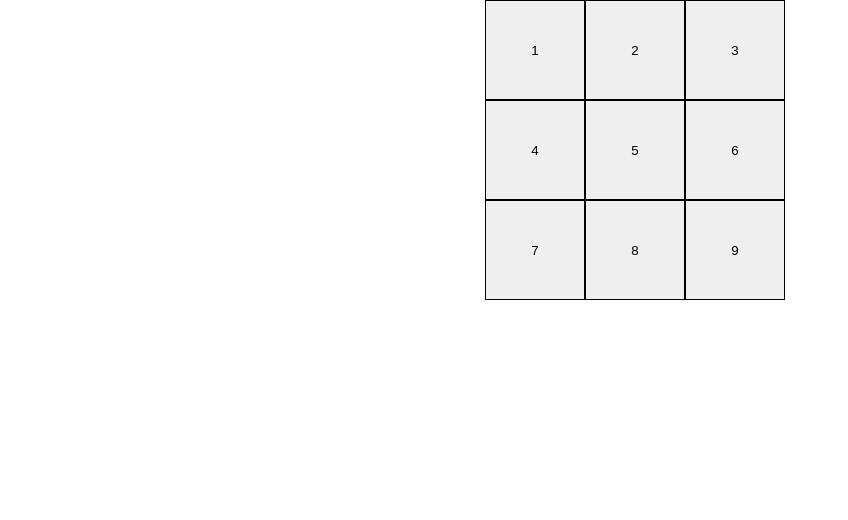
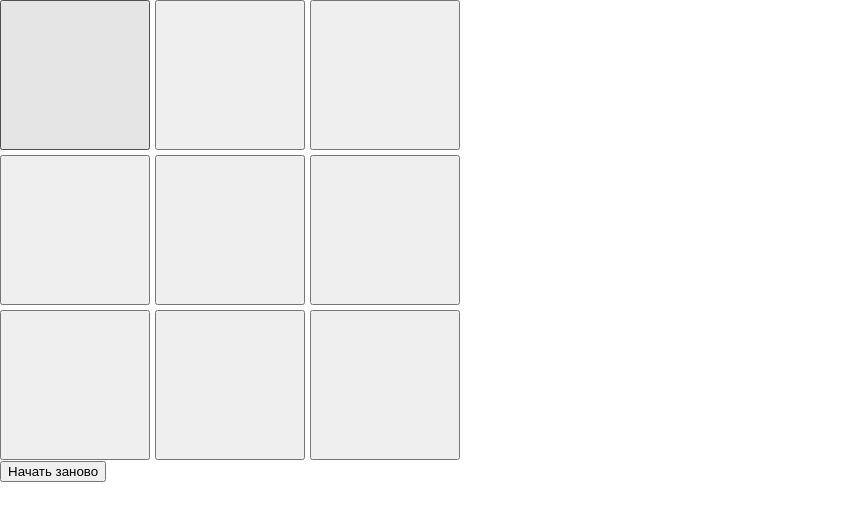
Before and after one commit to MCF512/circleCross, a React (Create React App) app: page / in a window 1280 px wide. Shown: the top 520 px of the page, without its empty margins (0-848 px from the left). Built offline with nearby package versions, Linux system fonts and the light colour scheme; the HTML template or start-up script is replaced by a standard one.

Commit message:
initialFields problem

```diff
--- a/src/App.js
+++ b/src/App.js
@@ -1,70 +1,34 @@
 import { useState } from 'react';
-import './App.css';
-import { Cell } from './components/Cell/Cell';
+import st from './App.module.css';
+import { field as initialFields } from './constants/field';
+import { Board } from './components/Board/Board';
 
 function App() {
 
-  const cells = [1, 2, 3, 4, 5, 6, 7, 8, 9];
-  const winConditions = [
-    '123',
-    '456',
-    '789',
-    '147',
-    '258',
-    '369',
-    '159',
-    '357'
-  ]
+  const [fields, setFields] = useState(initialFields);
+  const [XO, setXO] = useState('X');
+  const [isGameEnded, setIsGameEnded] = useState(false);
 
-  let [step, setStep] = useState(0);
-  let [circles, setCircles] = useState([]);
-  let [cross, setCross] = useState([]);
-
-  const checkForWin = (player) => {
-    // console.log(player)
-    let joined = player.sort((a, b) => {
-      return +a - +b
-    }).join('')
-    console.log(joined)
-    for (let cond of winConditions) {
-      if (joined.includes(cond)) {
-        alert('win')
-      }
-    }
+  const handleReset = () => {
+    console.log(initialFields)
+    setFields(initialFields)
+    setIsGameEnded(false)
+    setXO('X')
   }
 
 
-  const handleClick = (e) => {
-    setStep(step + 1);
+  return (
+    <div>
+      <Board
+        fields={fields}
+        XO={XO}
+        setXO={setXO}
+        setFields={setFields}
+      />
 
-    if (circles.includes(e.target.value) || cross.includes(e.target.value)) {
-      return
-    }
-
-    if (step % 2) {
-      let updateCircles = [...circles, e.target.value]
-      setCircles(updateCircles)
-      console.log('circles')
-      checkForWin(circles)
-      // console.log("ход игрока 2")
-    } else {
-      let updateCross = [...cross, e.target.value]
-      setCross(updateCross)
-      console.log('cross')
-      checkForWin(cross)
-      // console.log(e.target.value)
-    }
-  }
-
-  return (
-    <div className="App">
-      {cells.map(item => {
-        return (
-          <Cell key={item} id={item} onClick={(e) => handleClick(e)} />
-        )
-      })}
+      <button onClick={handleReset}>Начать заново</button>
     </div>
-  );
+  )
 }
 
 export default App;
--- /dev/null
+++ b/src/components/Board/Board.js
@@ -0,0 +1,30 @@
+import { checkWin } from '../../utils';
+import st from './Board.module.css'
+
+export const Board = ({ fields, XO, setXO, setFields, isGameEnded, setISGameEnded }) => {
+
+  const handleClick = (ind) => {
+
+    if (fields[ind]) {
+      return
+    } else {
+      let updatedFields = fields;
+      updatedFields[ind] = XO;
+      setFields(updatedFields)
+
+
+      let updatedXO = XO == 'X' ? 'O' : 'X'
+      setXO(updatedXO)
+    }
+  }
+
+  return (
+    <div className={st.board}>
+      {fields.map((field, index) => {
+        return <button className={st.cell} key={index} onClick={() => handleClick(index)}>
+          {field}
+        </button>
+      })}
+    </div>
+  )
+}
--- /dev/null
+++ b/src/components/Board/Board.module.css
@@ -0,0 +1,14 @@
+.board {
+  display: flex;
+  flex-wrap: wrap;
+  width: 480px;
+  gap: 5px;
+}
+
+.cell {
+  width: 150px;
+  height: 150px;
+  font-size: 100px;
+  padding: 0;
+  margin: 0;
+}
--- a/src/components/Cell/Cell.js
+++ /dev/null
@@ -1,9 +0,0 @@
-import st from './Cell.module.css'
-
-export const Cell = ({ id, onClick }) => {
-  return (
-    <button onClick={onClick} value={id} className={st.cell}>
-      {id}
-    </button>
-  )
-}
--- a/src/components/Cell/Cell.module.css
+++ /dev/null
@@ -1,5 +0,0 @@
-.cell {
-  border: 1px solid black;
-  width: 100px;
-  height: 100px;
-}
--- /dev/null
+++ b/src/constants/field.js
@@ -0,0 +1,3 @@
+export const field = [
+  "", "", "", "", "", "", "", "", ""
+]
--- /dev/null
+++ b/src/constants/index.js
@@ -0,0 +1,10 @@
+export const WINS = [
+  [1, 2, 3],
+  [3, 4, 5],
+  [6, 7, 8],
+  [0, 3, 6],
+  [1, 4, 7],
+  [2, 5, 8],
+  [0, 4, 8],
+  [2, 4, 6]
+];
--- /dev/null
+++ b/src/utils/index.js
@@ -0,0 +1,7 @@
+import { WINS } from "../constants"
+
+export const checkWin = (fields, currentPlayer) => {
+  return WINS.some((winComb) => {
+    winComb.every((ind) => fields[ind] == currentPlayer)
+  })
+}
```
Also changed, not shown: src/App.module.css (renamed from src/App.css), src/components/Info/Info.js (added), src/components/Info/Info.module.css (added).
